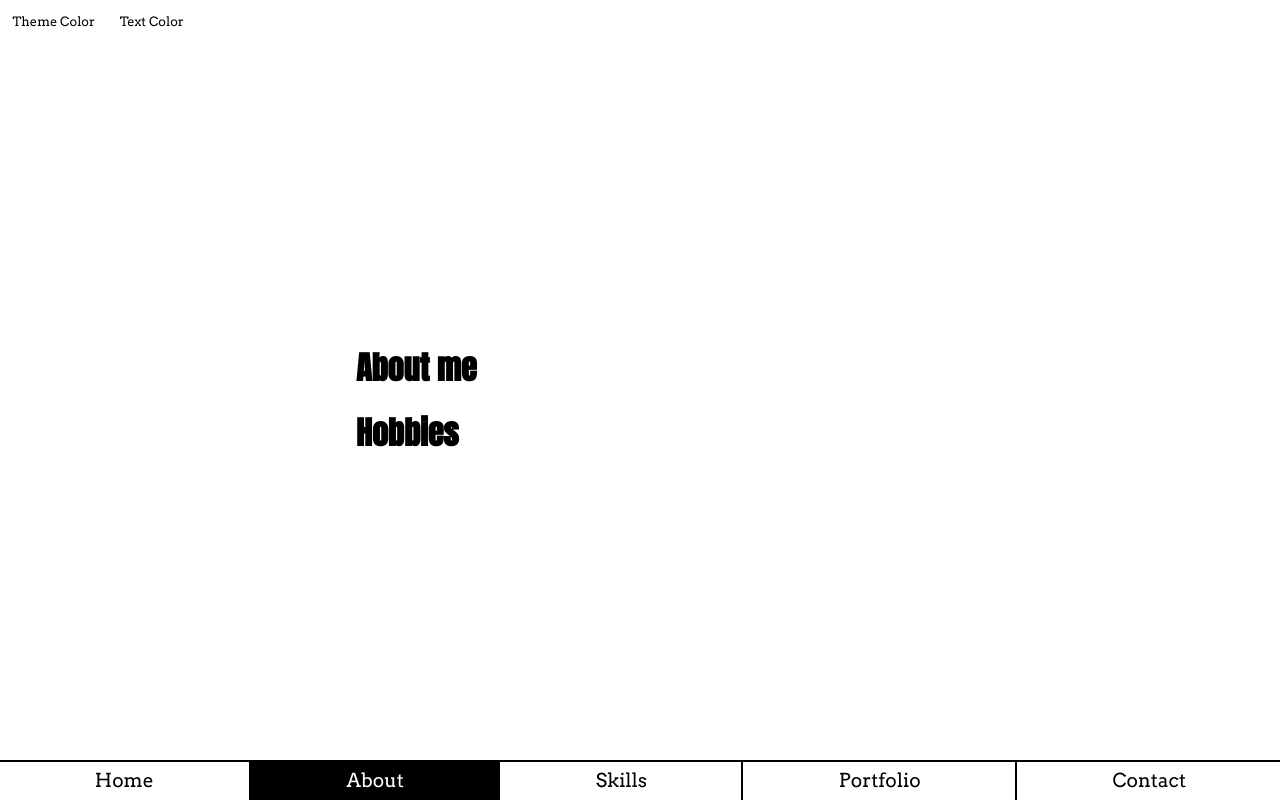
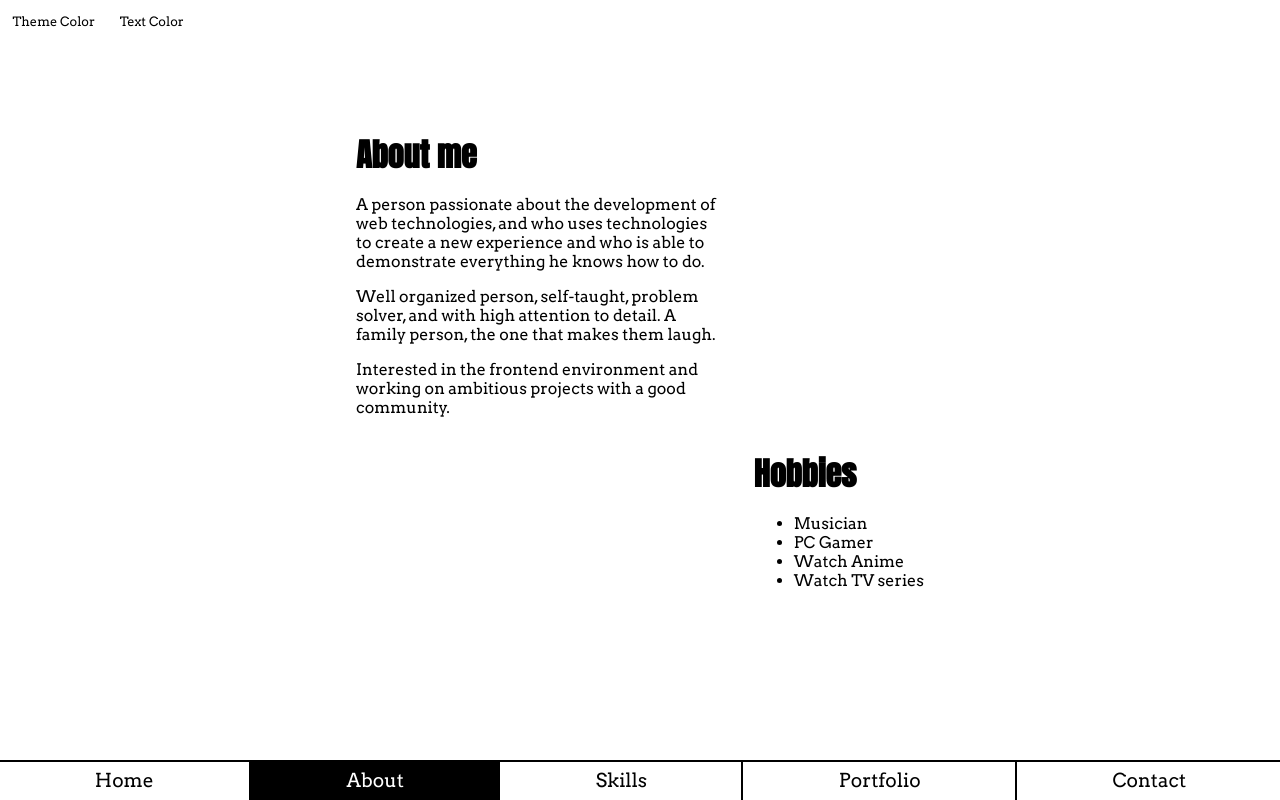
Before and after one commit to jonnitg/jonnitg.github.io, a Next.js app: page /about in a window 1280 px wide. Built offline with nearby package versions, Linux system fonts and the light colour scheme.

Commit message:
Add content to About section without styling

```diff
--- a/src/components/about-section/about-section.component.tsx
+++ b/src/components/about-section/about-section.component.tsx
@@ -6,21 +6,40 @@ import styles from './about-section.module.scss';
 const AboutSection = () => {
   const aboutTextClasses = clsx(
     styles.stl__container,
-    styles['stl__about-text']
+    styles['stl__about-section']
   );
 
   const hobbiesTextClasses = clsx(
     styles.stl__container,
-    styles['stl__hobbies-text']
+    styles['stl__hobbies-section']
   );
 
   return (
     <div className={styles.stl}>
       <div className={aboutTextClasses}>
         <Heading tag="h2">About me</Heading>
+        <p className={styles.stl__text}>
+          A person passionate about the development of web technologies, and who
+          uses technologies to create a new experience and who is able to
+          demonstrate everything he knows how to do.
+        </p>
+        <p className={styles.stl__text}>
+          Well organized person, self-taught, problem solver, and with high
+          attention to detail. A family person, the one that makes them laugh.
+        </p>
+        <p className={styles.stl__text}>
+          Interested in the frontend environment and working on ambitious
+          projects with a good community.
+        </p>
       </div>
       <div className={hobbiesTextClasses}>
         <Heading tag="h2">Hobbies</Heading>
+        <ul className={styles.stl__list}>
+          <li>Musician</li>
+          <li>PC Gamer</li>
+          <li>Watch Anime</li>
+          <li>Watch TV series</li>
+        </ul>
       </div>
     </div>
   );
```
